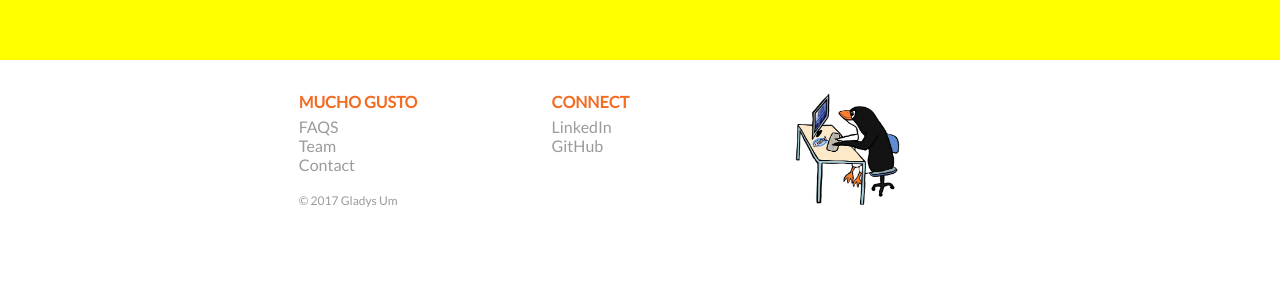
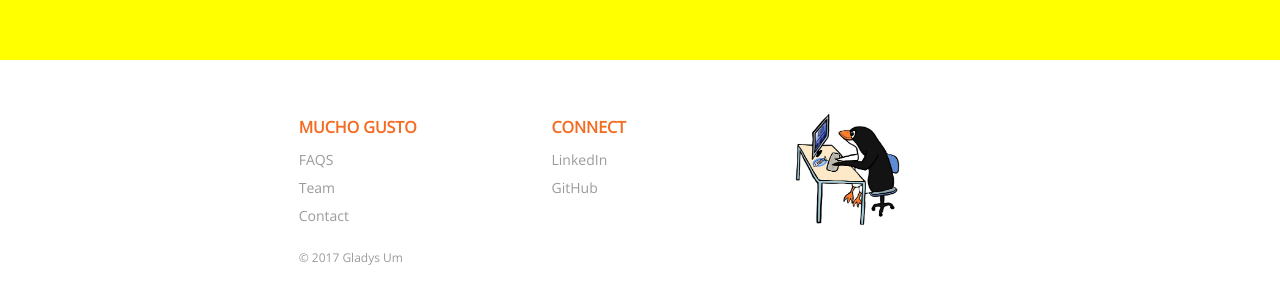
Before and after one commit to gladysum-zz/mucho-gusto, a React app: page /faqs in a window 1280 px wide. Shown: the part 1235-1536 px from the top of the page. Before the commit the page ends 1494 px from the top, so only its background shows below. Built offline with nearby package versions, Linux system fonts and the light colour scheme.

Commit message:
changed fonts

```diff
--- a/browser/Footer.js
+++ b/browser/Footer.js
@@ -3,7 +3,6 @@ import {Link} from 'react-router-dom'
 
 const Footer = ()=>(
   <div className="footer">
-    <div className="footer-content">
       <div className="footer-col-edge"></div>
       <div className="footer-col-1">
         <div className="small-title"> Mucho Gusto</div>
@@ -31,7 +30,6 @@ const Footer = ()=>(
       </div>
 
       <div className="footer-col-edge"></div>
-    </div>
   </div>
 )
 
--- a/browser/Team.js
+++ b/browser/Team.js
@@ -26,7 +26,7 @@ export default class Team extends React.Component {
       <div className="about-container-left">
         <div className="bio-left">
           <p id="name">Gladys Um</p>
-          <p>I'm a fullstack software engineer who loves working in JavaScript, Node, Express, React, React-Redux, HTML, and CSS. In addition to building apps that combine beautiful user interfaces with rigorous backend logic, I enjoy solving algorithmic problems on CodeWars and CoderByte. I have a BA in mathematics from Harvard. I'm also fluent in Spanish and French.
+          <p>I'm a fullstack software engineer who loves working in JavaScript, Node, Express, React, React-Redux, HTML, and CSS. In addition to building apps that combine beautiful user interfaces with rigorous backend logic, I enjoy solving algorithmic problems on CodeWars and CoderByte. I have a BA in mathematics from Harvard and am fluent in Spanish and French.
             </p>
         </div>
       </div>
--- a/public/style.css
+++ b/public/style.css
@@ -1,8 +1,9 @@
 
-@import url('https://fonts.googleapis.com/css?family=Lato');
+@import url('https://fonts.googleapis.com/css?family=Archivo+Black');
+@import url('https://fonts.googleapis.com/css?family=Open+Sans');
 
 .app {
-  font-family: 'Lato', sans-serif;
+  font-family: 'Open Sans', sans-serif;
 }
 
 /* ----- NAVBAR ----- */
@@ -24,7 +25,8 @@
 }
 
 #home-link {
-  font-size: 35px;
+  font-family: 'Archivo Black', sans-serif;
+  font-size: 37px;
   font-weight: bold;
   color: #f46b22;
 }
@@ -327,7 +329,7 @@ a:active {
     text-decoration: none;
 }
 
-/* ----- ABOUT PAGE----- */
+/* ----- TEAM PAGE----- */
 .about-background {
   height: 1000px;
   background-color: yellow;
@@ -484,14 +486,15 @@ a:active {
 
 /* ----- FOOTER ----- */
 .footer {
-  padding-top: 30px;
-  padding-bottom: 30px;
+  padding-top: 60px;
+  padding-bottom: 40px;
   color: #9b9b9b;
 }
 
-.footer-content {
-  padding-top: 10px;
-  padding-bottom: 10px;
+.footer-col-edge {
+  vertical-align: top;
+  display:inline-block;
+  width: 23%;
 }
 
 .footer-col-1 {
@@ -512,22 +515,18 @@ a:active {
   width: 18%;
 }
 
-.footer-col-edge {
-  vertical-align: top;
-  display:inline-block;
-  width: 23%;
-}
-
 .small-title {
   color: #f46b22;
   font-size: 16px;
   font-weight: bold;
   text-transform: uppercase;
-  line-height: 1.8em;
+  line-height: 2.4em;
 }
 
 #footer-link {
   color: #9b9b9b;
+  font-size: 14px;
+  line-height: 2em;
 }
 
 #footer-link:hover {
```
Also changed, not shown: public/bundle.js, 1 other file (tests, documents, lock files or other folders).
